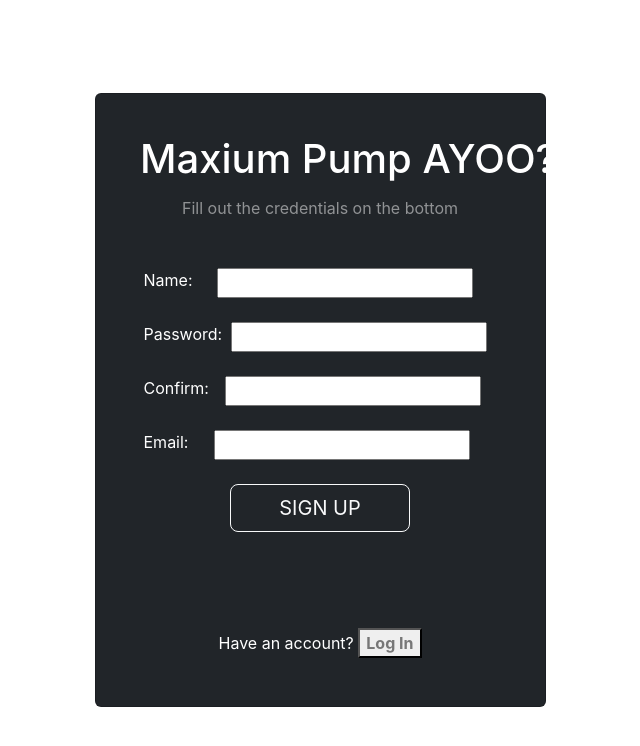
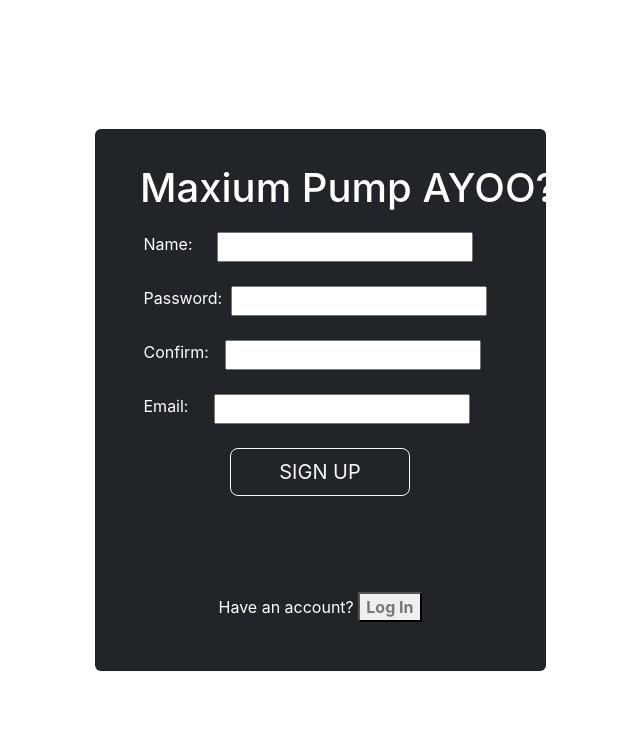
Before and after one commit to AlexChen208/exercise-tracker, a React (Create React App) app: page /signUp in a window 1280 px wide. Both pictures are taken after a click on the button "Sign Up". Shown: the top 746 px of the page, without its empty margins (320-960 px from the left). Built offline with nearby package versions, Linux system fonts and the light colour scheme.

Commit message:
updating sign up form

```diff
--- a/src/components/SignUpForm/SignUpForm.jsx
+++ b/src/components/SignUpForm/SignUpForm.jsx
@@ -48,9 +48,6 @@ export default class SignUpForm extends Component {
                 <div className="card-body p-5 text-center">
                   <div className="mb-md-5 mt-md-4 pb-5 SignUpForm" >
                     <h1>Maxium Pump AYOO?</h1>
-                    <p className="text-white-50 mb-5">
-                      Fill out the credentials on the bottom
-                    </p>
 
                     <form autoComplete="off" onSubmit={this.handleSubmit}>
                       <div className="form-outline form-white mb-4">
```
